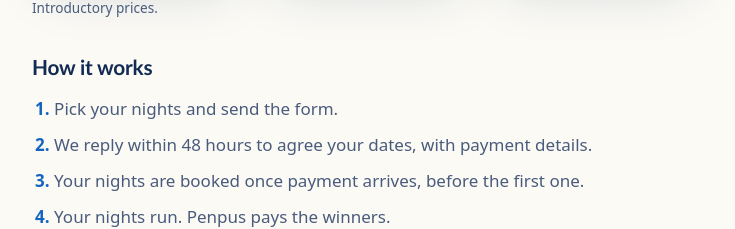
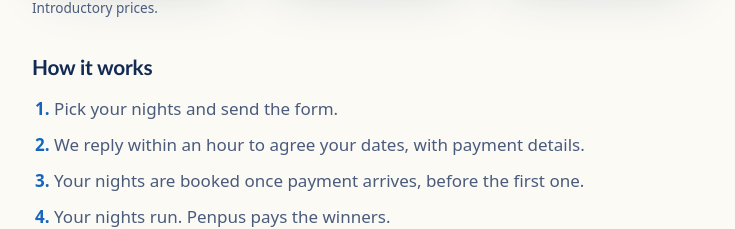
Before and after one commit to etineh/penpus-web, a Next.js app: page /sponsor in a window 1280 px wide. Shown: the part 1198-1427 px from the top of the page, without its empty margins (272-1007 px from the left). Built offline with nearby package versions, Linux system fonts and the light colour scheme; no server answers.

Commit message:
Quiz night sponsor 5

```diff
--- a/app/sponsor/SponsorPage.tsx
+++ b/app/sponsor/SponsorPage.tsx
@@ -53,7 +53,7 @@ const BENEFITS = [
 
 const STEPS = [
   "Pick your nights and send the form.",
-  "We reply within 48 hours to agree your dates, with payment details.",
+  "We reply within an hour to agree your dates, with payment details.",
   "Your nights are booked once payment arrives, before the first one.",
   "Your nights run. Penpus pays the winners.",
   "You get the numbers.",
@@ -268,7 +268,7 @@ export default function SponsorPage() {
       {sent ? (
         <div className={styles.done} role="status">
           <h3>Thanks, we&rsquo;ve got it.</h3>
-          <p>We&rsquo;ll be in touch within 48 hours to agree your nights and send payment details.</p>
+          <p>We&rsquo;ll be in touch within an hour to agree your nights and send payment details.</p>
         </div>
       ) : (
         <form className={styles.form} onSubmit={onSubmit} noValidate>
```
